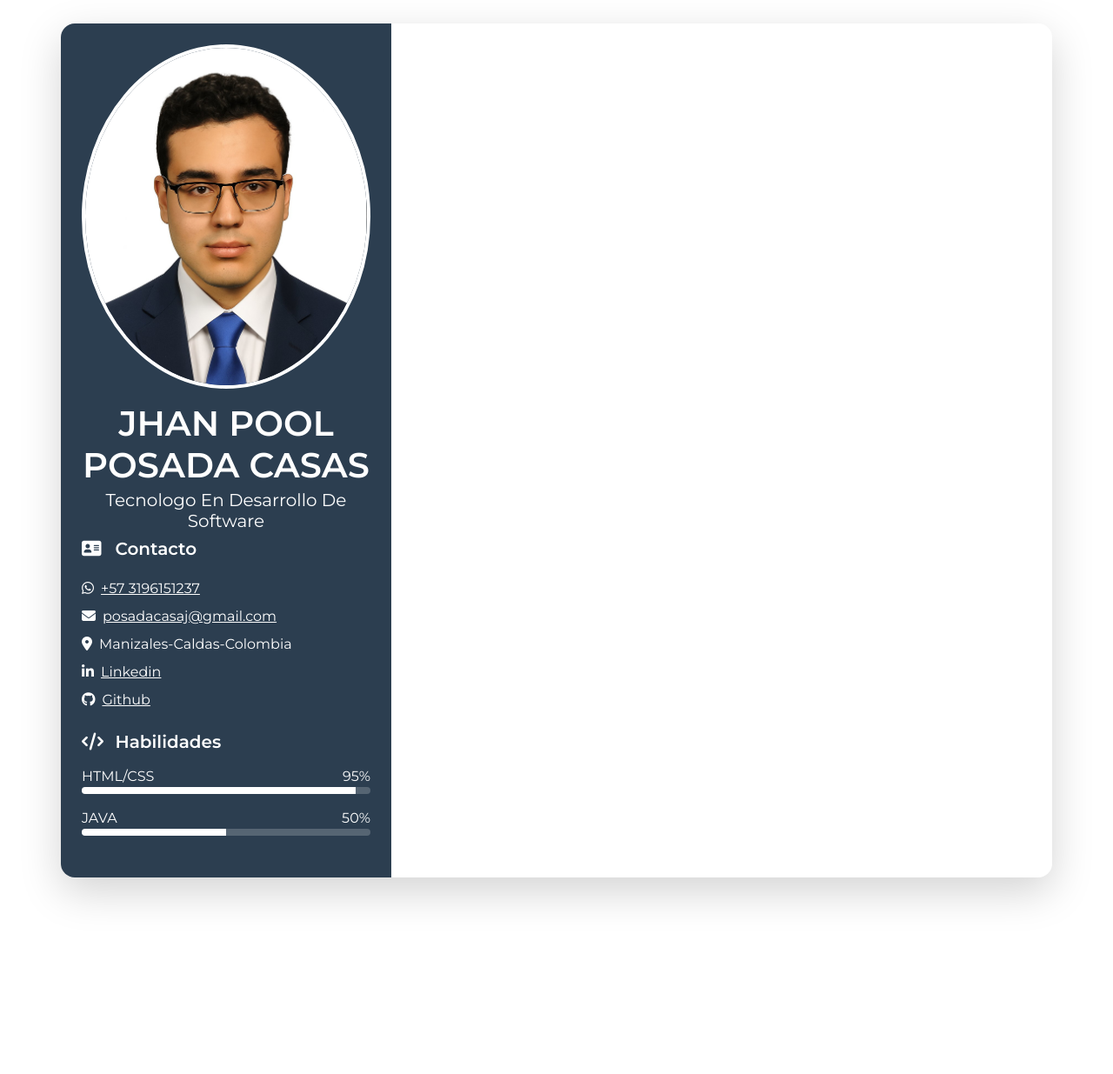
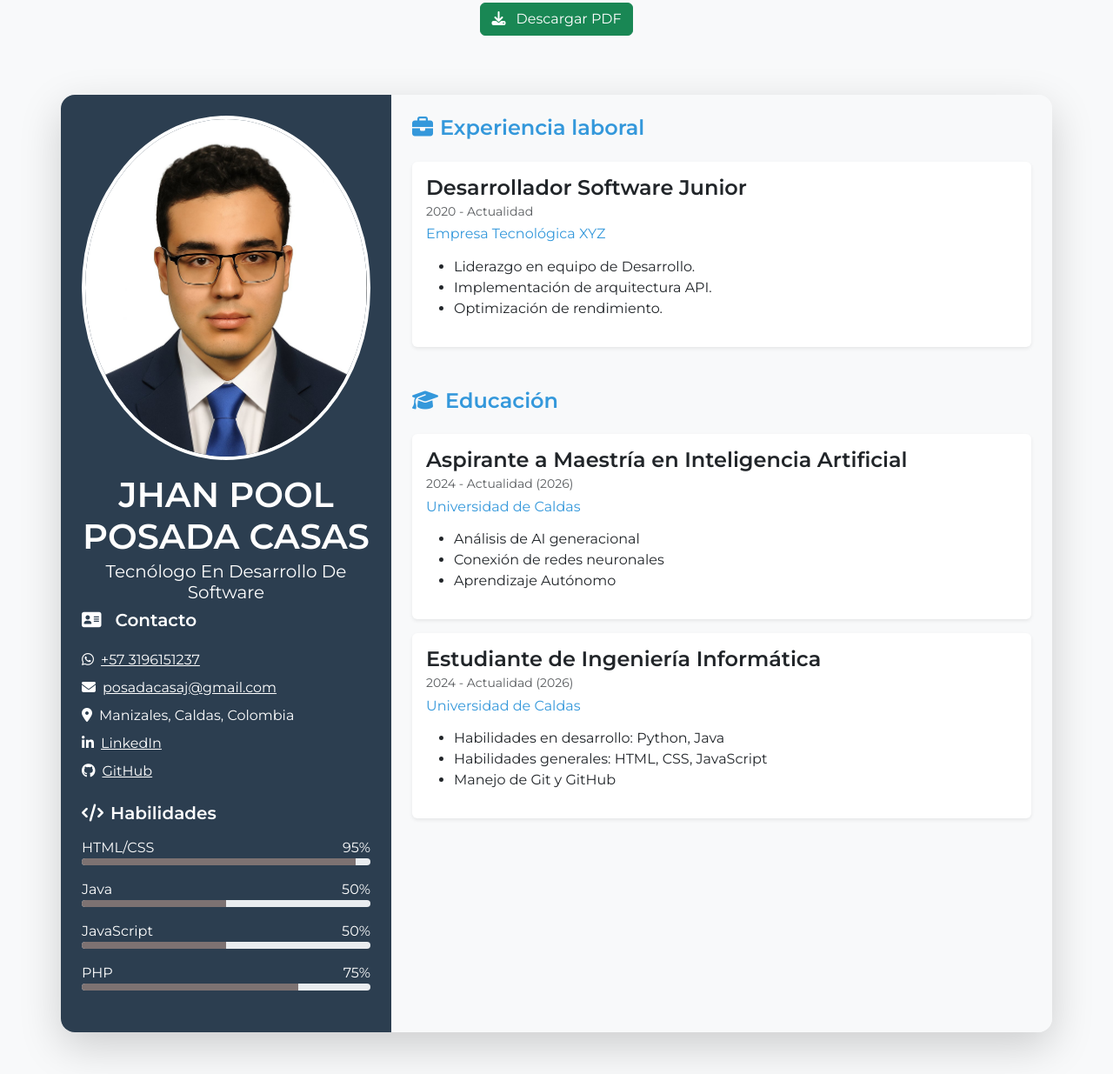
Before and after one commit to JhanP90/JhanP90.github.io, a plain HTML site: page index.html in a window 1280 px wide. Shown: the part 21-1256 px from the top of the page at 87% size. Before the commit the page ends 1102 px from the top, so only its background shows below. Drawn offline with nearby package versions, Linux system fonts and the light colour scheme.

Commit message:
se corrige

```diff
--- a/index.html
+++ b/index.html
@@ -1,115 +1,127 @@
 <!DOCTYPE html>
-<html lang="en">
+<html lang="es">
 <head>
-    <meta charset="UTF-8">
-    <meta name="viewport" content="width=device-width, initial-scale=1.0">
+  <meta charset="UTF-8" />
+  <meta name="viewport" content="width=device-width, initial-scale=1.0"/>
   <title>Hoja de vida</title>
-     <link href="https://cdn.jsdelivr.net/npm/bootstrap@5.3.0/dist/css/bootstrap.min.css" rel="stylesheet">
-    <!-- Font Awesome -->
-    <link rel="stylesheet" href="https://cdnjs.cloudflare.com/ajax/libs/font-awesome/6.4.0/css/all.min.css">
-    <!-- Google Fonts -->
-    <link href="https://fonts.googleapis.com/css2?family=Montserrat:wght@400;600&display=swap" rel="stylesheet">
-    <link rel ="stylesheet" href="styles.css">
 
+  <!-- Estilos y fuentes -->
+  <link rel="stylesheet" href="https://cdn.jsdelivr.net/npm/bootstrap@5.3.0/dist/css/bootstrap.min.css"/>
+  <link rel="stylesheet" href="https://cdnjs.cloudflare.com/ajax/libs/font-awesome/6.4.0/css/all.min.css"/>
+  <link href="https://fonts.googleapis.com/css2?family=Montserrat:wght@400;600&display=swap" rel="stylesheet"/>
+  <link rel="stylesheet" href="styles.css"/>
   <link rel="icon" href="favicon-16x16.png" type="image/x-icon">
 </head>
 <body>
-     <div class="container-lg my-5">
+
+  <!-- Botón para descargar -->
+  <div class="text-center my-4">
+    <button class="btn btn-success" onclick="downloadPDF()">
+      <i class="fa-solid fa-download me-2"></i> Descargar PDF
+    </button>
+  </div>
+
+  <!-- HOJA DE VIDA -->
+  <div class="container-lg my-5" id="cv">
     <div class="row shadow-lg rounded-4 overflow-hidden">
-            <!-- columna izquierda -->
+      <!-- Columna izquierda -->
       <div class="col-md-4 bg-primary text-white p-4">
         <header class="text-center">
-                    <img src="img.png"  class="img-fluid rounded-circle border border-4 border-white mb-3"
-                    alt="foto de perfil">
-
+          <img src="img.png" class="img-fluid rounded-circle border border-4 border-white mb-3" alt="foto de perfil">
           <h1 class="fw-bold mb-1">JHAN POOL POSADA CASAS</h1>
-                    <h2 class="h5">Tecnologo En Desarrollo De Software</h2>
-
-
+          <h2 class="h5">Tecnólogo En Desarrollo De Software</h2>
         </header>
 
         <section class="mb-4">
-
-                    <h5 class="fw-bold"> <i class="fa-solid fa-address-card me-3 mb-3"></i>Contacto</h5>
-
+          <h5 class="fw-bold"><i class="fa-solid fa-address-card me-3 mb-3"></i>Contacto</h5>
           <ul class="list-unstyled">
-                        <li class="mb-2">
-                            <a href="https://wa.me/573196151237?text=Estoy%20interesado%20en%20contratarte" class="text-white" target="_blank">
-                             <i class="fa-brands fa-whatsapp me-2"></i>+57 3196151237
-                             </a>
-                        </li>
-
-                        <li class="mb-2">
-                           <a href="mailto:posadacasaj@gmail.com" class="text-white" target="_blank">
-
-                            <i class="fas fa-envelope me-2"></i>posadacasaj@gmail.com
-                            </a>
-                        </li>
-
-                        <li class="mb-2">
-                            <i class="fa-solid fa-location-dot me-2"></i>Manizales-Caldas-Colombia
-                        </li>
-
-                        <li class="mb-2">
-                            <a href="https://www.linkedin.com/in/jhan-pool-posada-casas-07a297256/" class="text-white" target="_blank">
-                            <i class="fa-brands fa-linkedin-in me-2"></i>Linkedin
-                            </a>
-
-                        </li>
-
-                        <li class="mb-2">
-                            <a href="https://github.com/JhanP9" class="text-white" target="_blank">
-                            <i class="fa-brands fa-github me-2"></i>Github
-                            </a>
-                        </li>
-
+            <li class="mb-2"><a href="https://wa.me/573196151237" class="text-white"><i class="fa-brands fa-whatsapp me-2"></i>+57 3196151237</a></li>
+            <li class="mb-2"><a href="mailto:posadacasaj@gmail.com" class="text-white"><i class="fas fa-envelope me-2"></i>posadacasaj@gmail.com</a></li>
+            <li class="mb-2"><i class="fa-solid fa-location-dot me-2"></i>Manizales, Caldas, Colombia</li>
+            <li class="mb-2"><a href="https://www.linkedin.com/in/jhan-pool-posada-casas-07a297256/" class="text-white"><i class="fa-brands fa-linkedin-in me-2"></i>LinkedIn</a></li>
+            <li class="mb-2"><a href="https://github.com/JhanP9" class="text-white"><i class="fa-brands fa-github me-2"></i>GitHub</a></li>
           </ul>
         </section>
+
         <!-- HABILIDADES -->
         <section class="mb-4">
-                    <h5 class="fw-bold mb-3">
-                        <i class="fas fa-code me-2"></i>
-                        Habilidades
-                    </h5>
+          <h5 class="fw-bold mb-3"><i class="fas fa-code me-2"></i>Habilidades</h5>
 
           <div class="skill mb-3">
-                        <div class="d-flex justify-content-between">
-                            <span>HTML/CSS</span>
-                            <SPAn>95%</SPAn>
-                        </div>
-
-                        <div class="progress" style="height: 8px;">
-                            <div class="progress-bar" style="width: 95%;">
-
-                            </div>
-
-                        </div>
-
+            <div class="d-flex justify-content-between"><span>HTML/CSS</span><span>95%</span></div>
+            <div class="progress" style="height: 8px;"><div class="progress-bar" style="width: 95%;"></div></div>
           </div>
 
           <div class="skill mb-3">
-                        <div class="d-flex justify-content-between">
-                            <span>JAVA</span>
-                            <SPAn>50%</SPAn>
+            <div class="d-flex justify-content-between"><span>Java</span><span>50%</span></div>
+            <div class="progress" style="height: 8px;"><div class="progress-bar" style="width: 50%;"></div></div>
           </div>
 
-                        <div class="progress" style="height: 8px;">
-                            <div class="progress-bar" style="width: 50%;">
-
+          <div class="skill mb-3">
+            <div class="d-flex justify-content-between"><span>JavaScript</span><span>50%</span></div>
+            <div class="progress" style="height: 8px;"><div class="progress-bar" style="width: 50%;"></div></div>
           </div>
 
+          <div class="skill mb-3">
+            <div class="d-flex justify-content-between"><span>PHP</span><span>75%</span></div>
+            <div class="progress" style="height: 8px;"><div class="progress-bar" style="width: 75%;"></div></div>
+          </div>
+        </section>
       </div>
 
+      <!-- Columna derecha -->
+      <div class="col-md-8 bg-light p-4">
+        <section class="mb-5">
+          <h4 class="fw-bold text-primary mb-4"><i class="fas fa-briefcase me-2"></i>Experiencia laboral</h4>
+          <div class="card mb-3 border-0 shadow-sm">
+            <div class="card-body">
+              <h4 class="card-title fw-bold">Desarrollador Software Junior</h4>
+              <h5 class="card-subtitle mb-2 text-muted small">2020 - Actualidad</h5>
+              <h6 class="text-primary">Empresa Tecnológica XYZ</h6>
+              <ul class="mt-3">
+                <li>Liderazgo en equipo de Desarrollo.</li>
+                <li>Implementación de arquitectura API.</li>
+                <li>Optimización de rendimiento.</li>
+              </ul>
+            </div>
+          </div>
+        </section>
+
+        <section class="mb-5">
+          <h4 class="fw-bold text-primary mb-4"><i class="fas fa-graduation-cap me-2"></i>Educación</h4>
+          <div class="card mb-3 border-0 shadow-sm">
+            <div class="card-body">
+              <h4 class="card-title fw-bold">Aspirante a Maestría en Inteligencia Artificial</h4>
+              <h5 class="card-subtitle mb-2 text-muted small">2024 - Actualidad (2026)</h5>
+              <h6 class="text-primary">Universidad de Caldas</h6>
+              <ul class="mt-3">
+                <li>Análisis de AI generacional</li>
+                <li>Conexión de redes neuronales</li>
+                <li>Aprendizaje Autónomo</li>
+              </ul>
+            </div>
           </div>
 
+          <div class="card mb-3 border-0 shadow-sm">
+            <div class="card-body">
+              <h4 class="card-title fw-bold">Estudiante de Ingeniería Informática</h4>
+              <h5 class="card-subtitle mb-2 text-muted small">2024 - Actualidad (2026)</h5>
+              <h6 class="text-primary">Universidad de Caldas</h6>
+              <ul class="mt-3">
+                <li>Habilidades en desarrollo: Python, Java</li>
+                <li>Habilidades generales: HTML, CSS, JavaScript</li>
+                <li>Manejo de Git y GitHub</li>
+              </ul>
+            </div>
+          </div>
         </section>
-             </div>
-            <div class="col-md-8">
       </div>
     </div>
   </div>
 
-<!-- Bootstrap JS -->
-    <script src="https://cdn.jsdelivr.net/npm/bootstrap@5.3.0/dist/js/bootstrap.bundle.min.js"></script>
+  <!-- Scripts -->
+  <script src="https://cdnjs.cloudflare.com/ajax/libs/html2canvas/1.4.1/html2canvas.min.js"></script>
+  <script src="https://cdnjs.cloudflare.com/ajax/libs/jspdf/2.5.1/jspdf.umd.min.js"></script>
+  <script src="script.js"></script>
 </body>
 </html>
--- a/script.js
+++ b/script.js
@@ -0,0 +1,22 @@
+async function downloadPDF() {
+  const { jsPDF } = window.jspdf;
+  const element = document.getElementById("cv");
+
+  const canvas = await html2canvas(element, {
+    scale: 2,
+    useCORS: true,
+    scrollY: -window.scrollY
+  });
+
+  const imgData = canvas.toDataURL("image/jpeg", 1.0);
+  const pdf = new jsPDF("p", "px", "a4");
+
+  const pageWidth = pdf.internal.pageSize.getWidth();
+  const pageHeight = pdf.internal.pageSize.getHeight();
+  const ratio = Math.min(pageWidth / canvas.width, pageHeight / canvas.height);
+  const imgWidth = canvas.width * ratio;
+  const imgHeight = canvas.height * ratio;
+
+  pdf.addImage(imgData, "JPEG", 0, 0, imgWidth, imgHeight);
+  pdf.save("Hoja_de_vida_Jhan_Pool_Posada.pdf");
+}
--- a/styles.css
+++ b/styles.css
@@ -1,18 +1,32 @@
-*{
-    font-family: 'montserrat',sans-serif;
+* {
+  font-family: 'Montserrat', sans-serif;
 }
 
-/* ajuste color columna izquierda */
-
-.bg-primary{
-    background-color: #2c3e50  !important;
-
+body {
+  background-color: #f8f9fa;
 }
 
-.progress{
-    background-color: rgba(255,255,255,0.2);
+.bg-primary {
+  background-color: #2c3e50 !important;
 }
 
-.progress-bar{
-    background-color: white;
+.progress-bar {
+  background-color: rgb(125, 114, 114);
 }
+
+.text-primary {
+  color: #3498db !important;
+}
+
+.card {
+  transition: transform 0.3s ease, box-shadow 0.3s ease;
+}
+
+.card:hover {
+  transform: translateY(-5px);
+  box-shadow: 0 10px 20px rgba(0, 0, 0, 0.1);
+}
+
+button {
+  margin-bottom: 20px;
+}
```
Also changed, not shown: proyecto/index.html (+13 -1 lines), proyecto/styles.css (added). Lines whose indentation alone changed are shown as unchanged.
